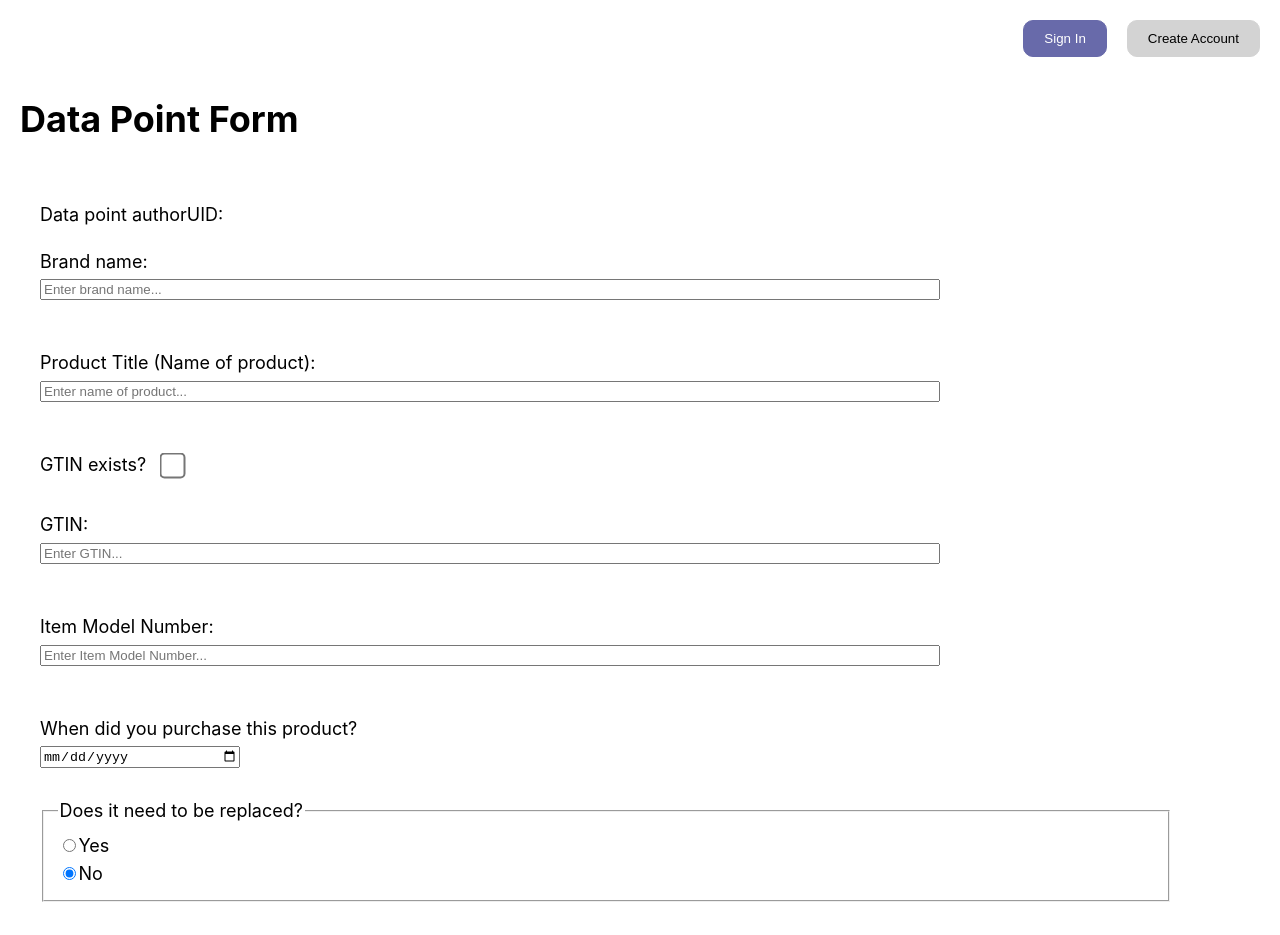
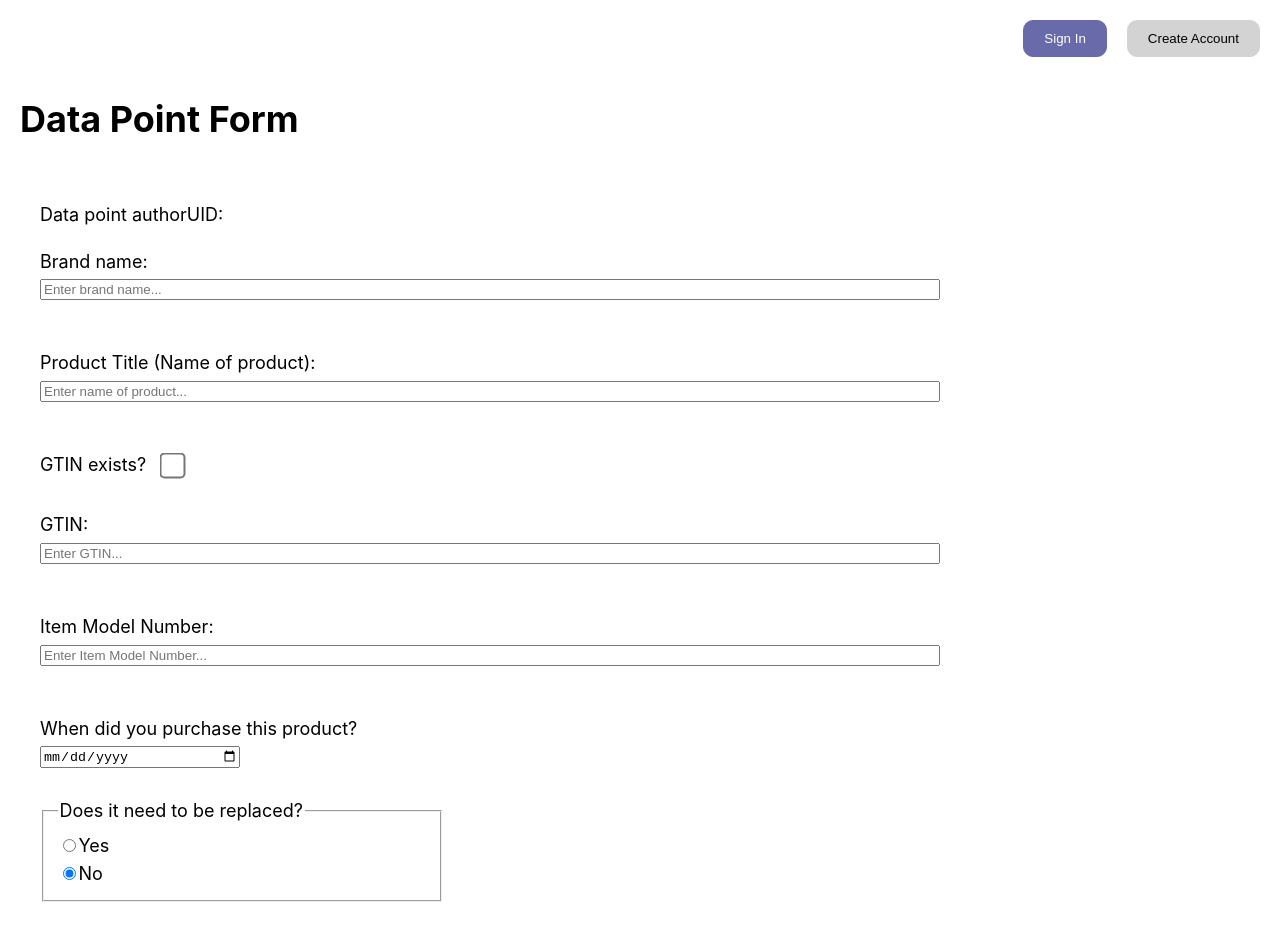
Before and after one commit to Th5192/duurable, a Next.js app: page /review-editor in a window 1280 px wide. Shown: the top 935 px of the page. Built offline with nearby package versions, Linux system fonts and the light colour scheme; no server answers.

Commit message:
Review Editor CSS

```diff
--- a/styles/review-editor.module.css
+++ b/styles/review-editor.module.css
@@ -5,6 +5,11 @@
     padding: 10px;
     margin: 10px;
 }
+
+.reviewEditorForm fieldset {
+    max-width: 400px
+}
+
 
 .reviewEditorForm input[type=text] {
     margin: 0px 0px 20px 0px;
```
